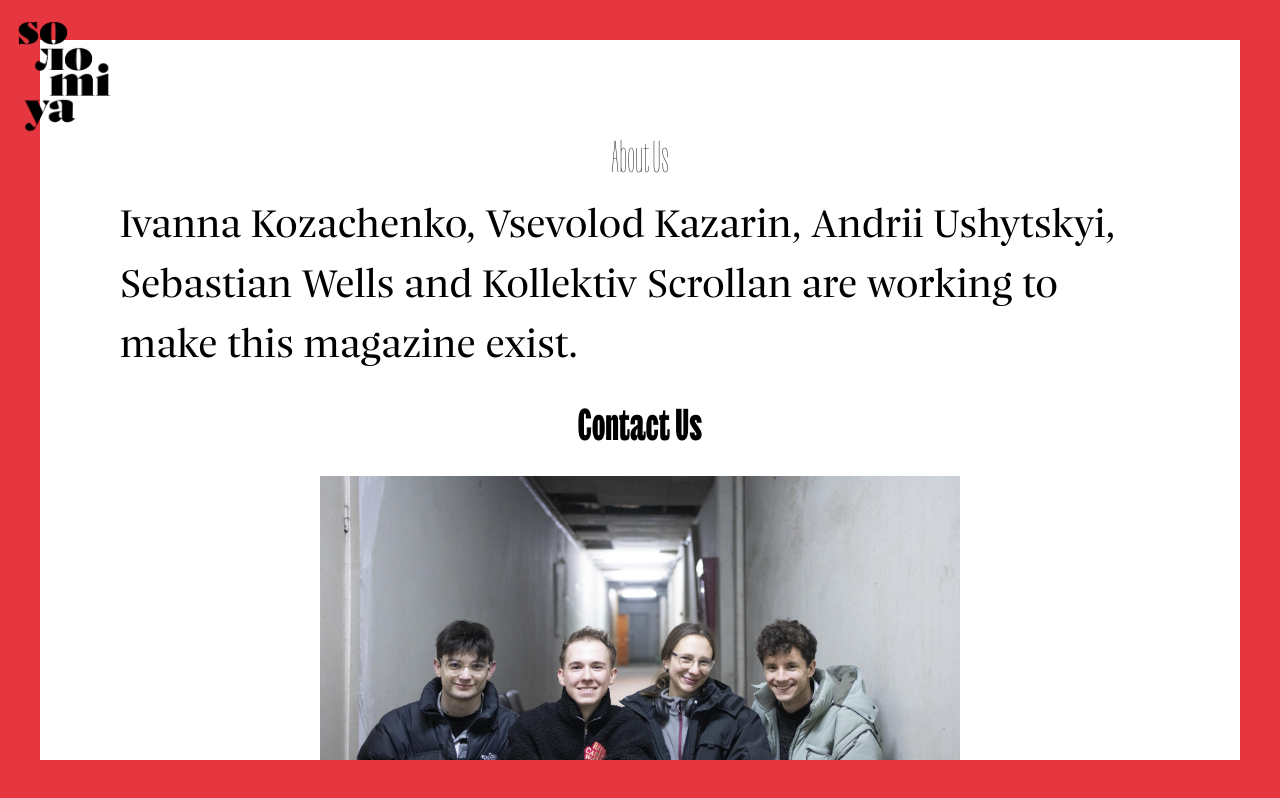
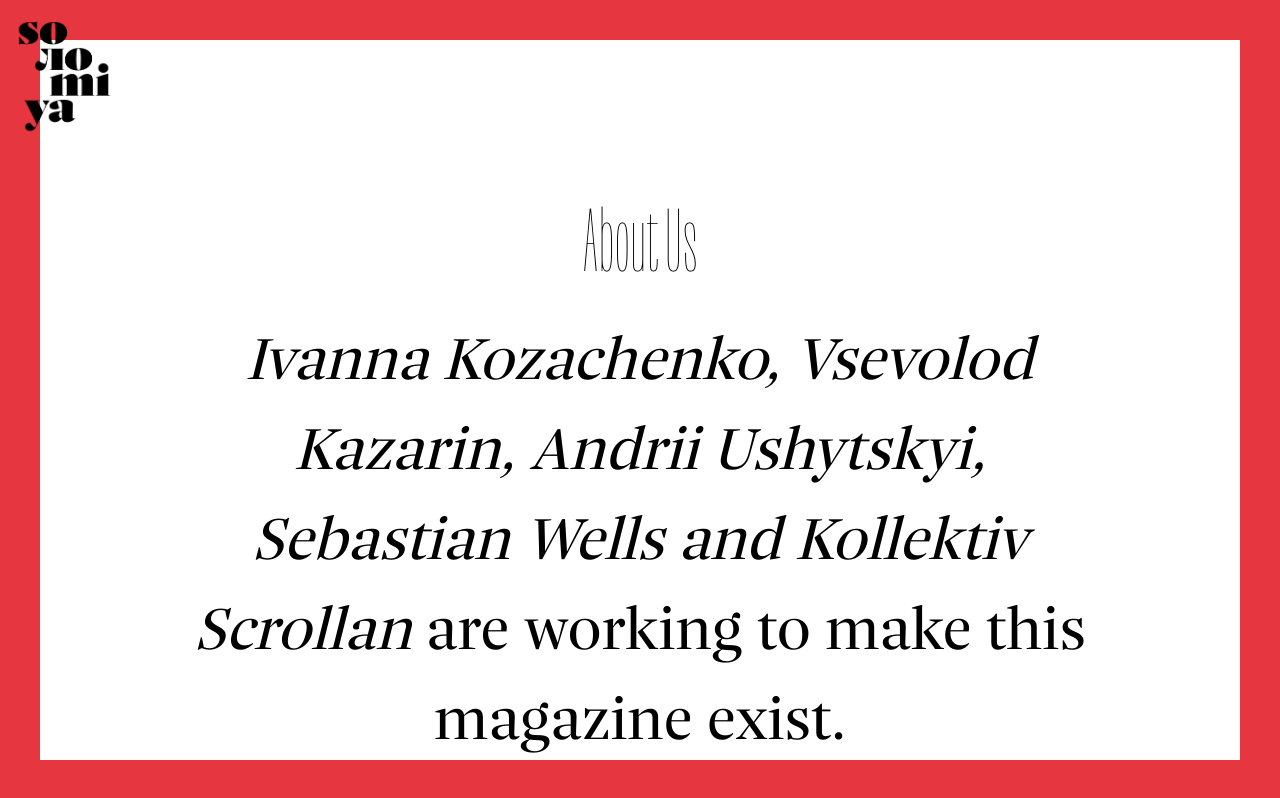
Before and after one commit to bit1creative/solomiya, a React (Vite) app: page /issue/1/about-us in a window 1280 px wide. Built offline with nearby package versions, Linux system fonts and the light colour scheme.

Commit message:
more responsive design tunes

```diff
--- a/src/components/common/SectionTitle.tsx
+++ b/src/components/common/SectionTitle.tsx
@@ -2,4 +2,6 @@ interface Props {
   title: string;
 }
 
-export const SectionTitle = ({ title }: Props) => <div className="text-center font-yuni-hair text-5xl">{title}</div>;
+export const SectionTitle = ({ title }: Props) => (
+  <div className="text-center font-yuni-hair text-5xl lg:text-8xl xl:text-10xl">{title}</div>
+);
--- a/src/components/pages/About/AboutUsSection.tsx
+++ b/src/components/pages/About/AboutUsSection.tsx
@@ -5,15 +5,15 @@ import { SectionTitle } from 'Components/common/SectionTitle';
 export const AboutUsSection = () => {
   const { issue } = useParams();
   return (
-    <section className="flex min-h-[calc(100dvh-40px)] flex-col items-center justify-center p-4 lg:p-20">
+    <section className="flex min-h-[calc(100dvh-40px)] flex-col items-center justify-center p-4 lg:p-20 xl:p-32">
       <SectionTitle title={'About Us'} />
-      <div className="font-nice-regular text-4xl">
-        <span className="lg:text-center">
+      <div className="font-nice-regular text-4xl lg:text-center xl:text-6xl">
+        <span className="italic">
           Ivanna Kozachenko, Vsevolod Kazarin, Andrii Ushytskyi, Sebastian Wells and Kollektiv Scrollan{' '}
         </span>
         are working to make this magazine exist.
       </div>
-      <Link className="my-4 block text-center font-yuni-black text-5xl" to={`/issue/${issue}/contact-us`}>
+      <Link className="my-4 block text-center font-yuni-black text-5xl lg:text-8xl" to={`/issue/${issue}/contact-us`}>
         Contact Us
       </Link>
       <img className="mx-auto max-w-[50vw]" src={'/images/about-us.jpg'} loading="lazy" />
--- a/src/components/pages/Home/IssuesSection/ImageDialogContent.tsx
+++ b/src/components/pages/Home/IssuesSection/ImageDialogContent.tsx
@@ -12,7 +12,7 @@ export const ImageDialogContent = ({ imageData }: Props) => {
       <div className="mt-24 h-full lg:mt-0">
         <IssuesDialogCarousel images={images} />
       </div>
-      <div className="no-scrollbar mx-4 my-10 text-center font-nice-regular lg:mb-12 lg:mt-8 lg:max-h-[70vh] lg:overflow-hidden lg:overflow-y-scroll 2xl:max-h-[50vh]">
+      <div className="no-scrollbar mx-4 my-10 text-center font-nice-regular lg:mb-12 lg:mt-8 lg:max-h-[70vh] lg:overflow-hidden lg:overflow-y-scroll">
         <p className="text-3xl lg:text-5xl">{title}</p>
         <p className="italic lg:text-2xl">{author}</p>
         {!!comments && <p className="italic lg:text-2xl">{comments}</p>}
--- a/src/components/pages/Home/IssuesSection/index.tsx
+++ b/src/components/pages/Home/IssuesSection/index.tsx
@@ -8,7 +8,7 @@ export const IssuesSection = () => {
 
   if (isFirstIssue) {
     return (
-      <section className="snap-start px-4 text-center font-nice-regular text-3xl lg:px-20 lg:text-6xl lg:leading-normal">
+      <section className="snap-start px-4 text-center font-nice-regular text-3xl lg:px-20 lg:text-4xl lg:leading-normal xl:text-6xl">
         In Solomiya&apos;s very first issue, you will encounter some of those who grew up in an independent Ukraine and
         are paying a huge price for the European integration they seek. We invite you to meet young creatives from Kyiv
         and elsewhere who write <IssueTextImage image="sm1_andrii" />
@@ -23,7 +23,7 @@ export const IssuesSection = () => {
     );
   } else if (isSecondIssue) {
     return (
-      <section className="snap-start px-4 text-center font-nice-regular text-3xl lg:px-20 lg:text-6xl lg:leading-normal">
+      <section className="snap-start px-4 text-center font-nice-regular text-3xl lg:px-20 lg:text-4xl lg:leading-normal xl:text-6xl">
         Having established a distinct voice with the first issue of Solomiya, we continue to showcase the works of
         talented artists who reflect on the complexity and the urgency of the Ukrainian context{' '}
         <IssueTextImage image="sm2_vsevolod" /> <IssueTextImage image="sm2_dima_tolkachov" />
--- a/tailwind.config.js
+++ b/tailwind.config.js
@@ -19,7 +19,8 @@ export default {
         '4xl': 'clamp(1.5rem, 5vw, 2.5rem);',
         '5xl': 'clamp(2rem, 5vw, 3rem);',
         '6xl': 'clamp(2.5rem, 5vw, 3.75rem);',
-        '8xl': 'clamp(2.5rem, 5vw, 4.75rem);'
+        '8xl': 'clamp(2.5rem, 5vw, 4.75rem);',
+        '10xl': 'clamp(4rem, 10vw, 6rem);'
       },
       fontFamily: {
         'nice-bold-italic': ['NICE_BOLD_ITALIC', 'cursive'],
```
